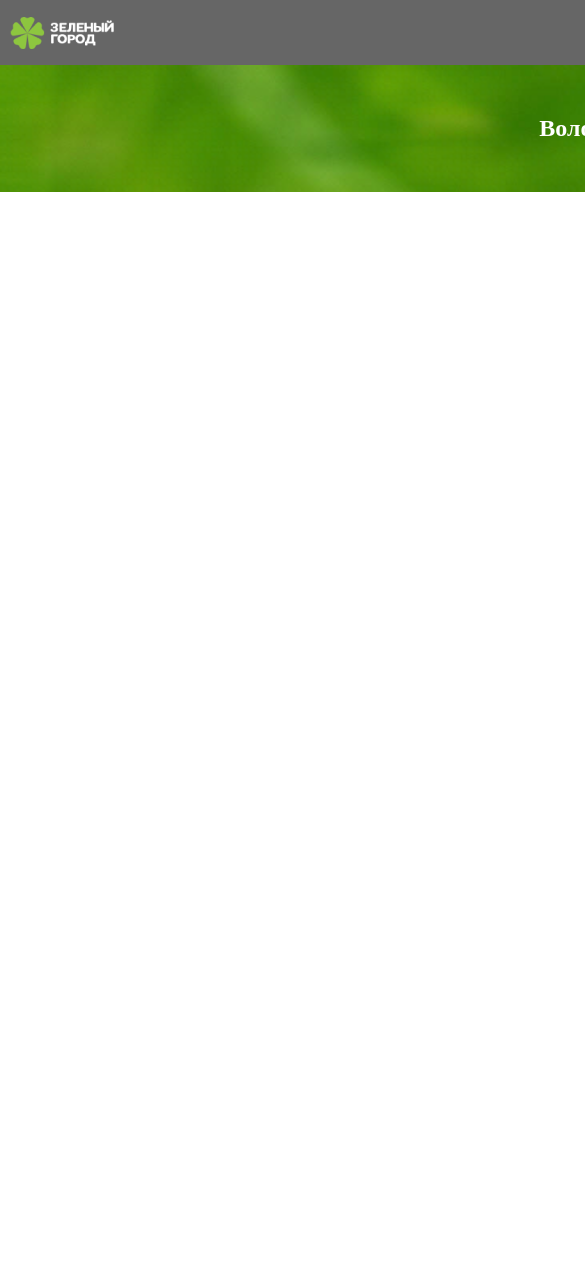
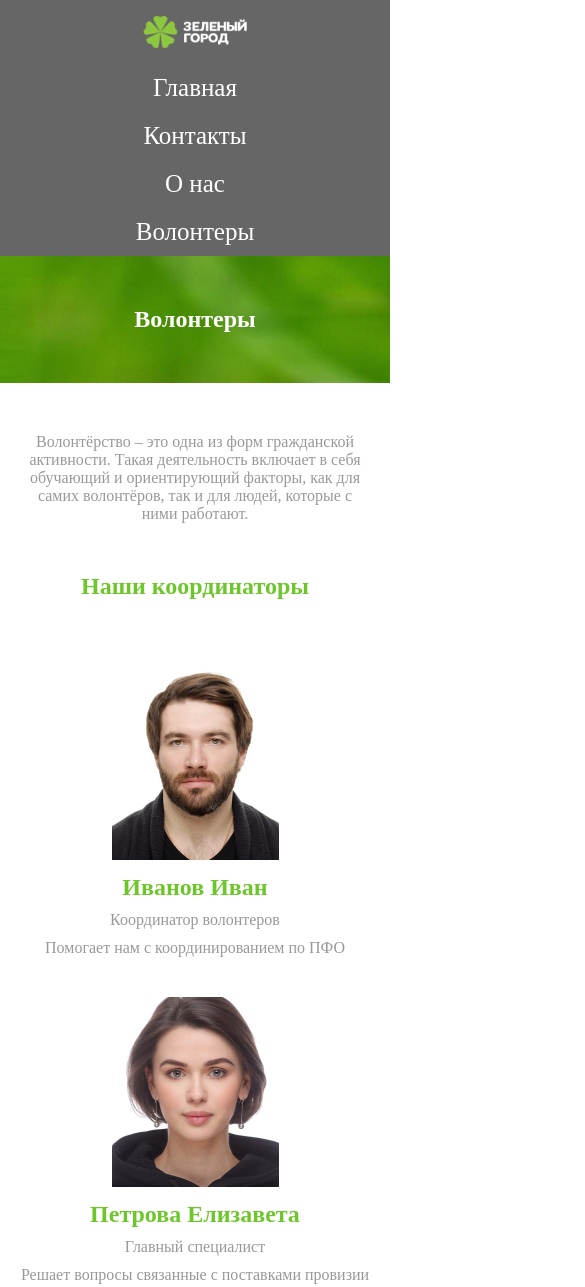
Before and after one commit to Nemefis/green_city_group2, a plain HTML site: page volounteeers.html in a window 390 px wide. Shown: the top 1287 px of the page, 585 px wide, since content can reach past the window. Before the commit the page ends 844 px from the top, so only its background shows below. Drawn offline with Linux system fonts and the light colour scheme.

Commit message:
add media query

```diff
--- a/css/style.css
+++ b/css/style.css
@@ -48,6 +48,84 @@ h3 {
     font-weight: 100;
     font-size: 15px;
 }
-.pb-50 {
+.pb-50, .mb-50 {
     padding-bottom: 50px;
 }
+.mb-10 {
+    margin-bottom: 10px;
+}
+.coordinators__cards {
+    display: flex;
+    justify-content: space-around;
+}
+main p, main h2, .card {
+    text-align: center;
+}
+.card {
+    width: calc((100% / 4) - 50px);
+}
+main p {
+    color: #999;
+}
+main h2 {
+    color: #6DC72A
+}
+.line {
+    height: 1px;
+    background: #6DC72A;
+    width: 90%;
+    margin: 50px auto;
+}
+
+@media (условие) {
+
+}
+
+@media  print, screen and (max-width: 1200px) {
+    .container {
+        width: 100%;
+    }
+    .top_menu, .top_menu ul {
+        height: auto;
+        flex-direction: column;
+        align-items: center;
+    }
+    .top_menu a:link, .top_menu a:visited {
+        font-size: 25px;
+        margin: 10px 0;
+        display: inline-block;
+    }
+    .coordinators__paragraph {
+        padding: 0 20px 50px;
+    }
+    .card {
+        width: calc((100% / 2) - 50px);
+        margin: 20px 0;
+    }
+    .coordinators__cards {
+        flex-wrap: wrap;
+    }
+}
+
+@media  print, screen and (max-width: 800px) {
+    .container {
+        width: 100%;
+    }
+    .top_menu, .top_menu ul, .coordinators__cards {
+        height: auto;
+        flex-direction: column;
+        align-items: center;
+    }
+    .top_menu a:link, .top_menu a:visited {
+        font-size: 25px;
+        margin: 10px 0;
+        display: inline-block;
+    }
+    .coordinators__paragraph {
+        padding: 0 20px 50px;
+    }
+    .card {
+        width: 100%;
+        margin: 20px 0;
+    }
+}
--- a/volounteeers.html
+++ b/volounteeers.html
@@ -8,7 +8,7 @@
 </head>
 <body>
     <div class="container">
-        <header class="header">
+        <header class="header mb-50">
             <div class="top_menu">
                 <div class="logo">
                     <img src="img/logo.png" alt="Логотип зеленого города">
@@ -25,8 +25,42 @@
             </div>
         </header>
         <main>
+            <section class="coordinators">
+                <p class="mb-50 coordinators__paragraph">Волонтёрство – это одна из форм гражданской активности. Такая деятельность включает в себя обучающий и ориентирующий факторы, как для самих волонтёров, так и для людей, которые с ними работают.</p>
+                <h2 class="mb-50">Наши координаторы</h2>
+                <div class="coordinators__cards">
+                    <div class="card">
+                        <img class="mb-10" src="img/Rectangle1.png" alt="img">
+                        <h2 class="mb-10">Иванов Иван</h2>
+                        <p class="mb-10">Координатор волонтеров</p>
+                        <p>Помогает нам с координированием по ПФО</p>
+                    </div>
+                    <div class="card">
+                        <img class="mb-10" src="img/Rectangle2.png" alt="img">
+                        <h2 class="mb-10">Петрова Елизавета</h2>
+                        <p class="mb-10">Главный специалист</p>
+                        <p>Решает вопросы связанные с поставками провизии</p>
+                    </div>
+                    <div class="card">
+                        <img class="mb-10" src="img/Rectangle3.png" alt="img">
+                        <h2 class="mb-10">Сидорова Светлана</h2>
+                        <p class="mb-10">Директор направления</p>
+                        <p>Отвечает за развитие и центры занятости</p>
+                    </div>
+                    <div class="card">
+                        <img class="mb-10" src="img/Rectangle4.png" alt="img">
+                        <h2 class="mb-10">Семенов Алексей</h2>
+                        <p class="mb-10">Координатор волонтеров</p>
+                        <p>Отвечает за ЦФО</p>
+                    </div>
+                </div>
+            </section>
+            <div class="line"></div>
+            <section class="form">
 
+            </section>
         </main>
+        <footer></footer>
     </div>
 </body>
 </html>
```
